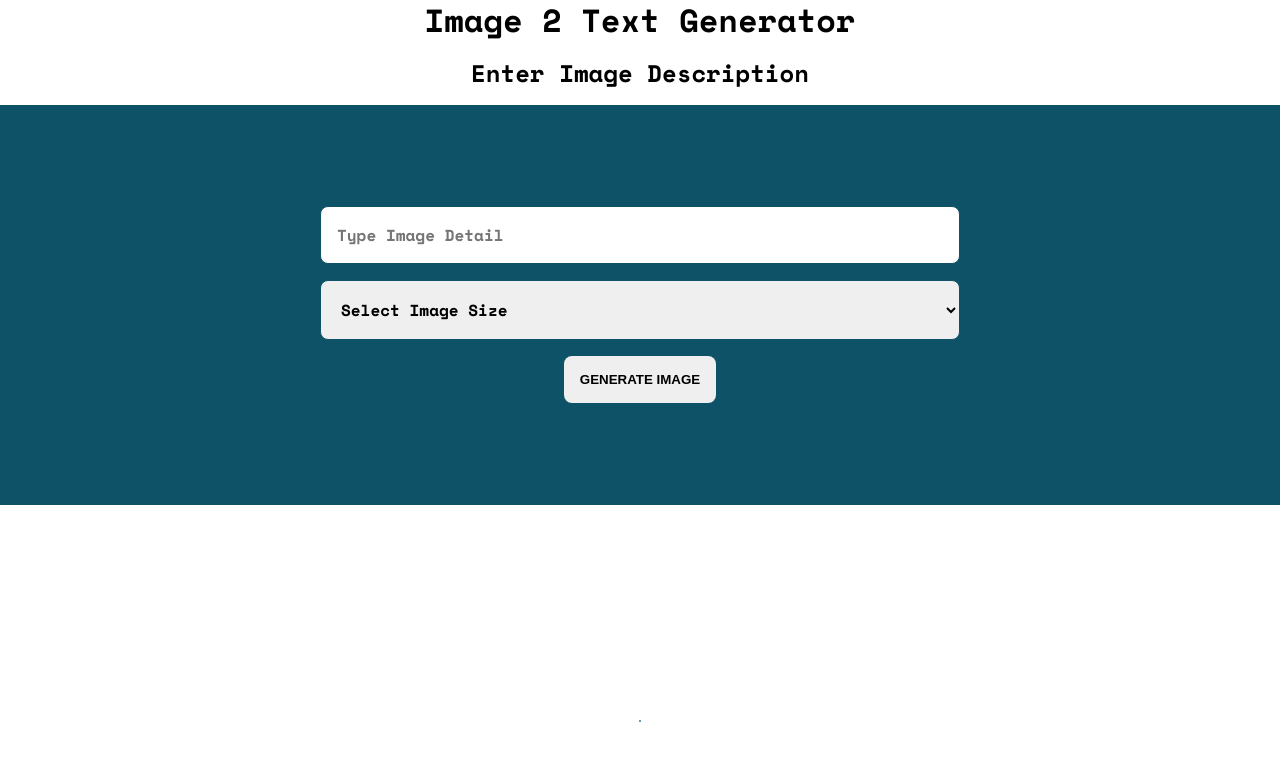
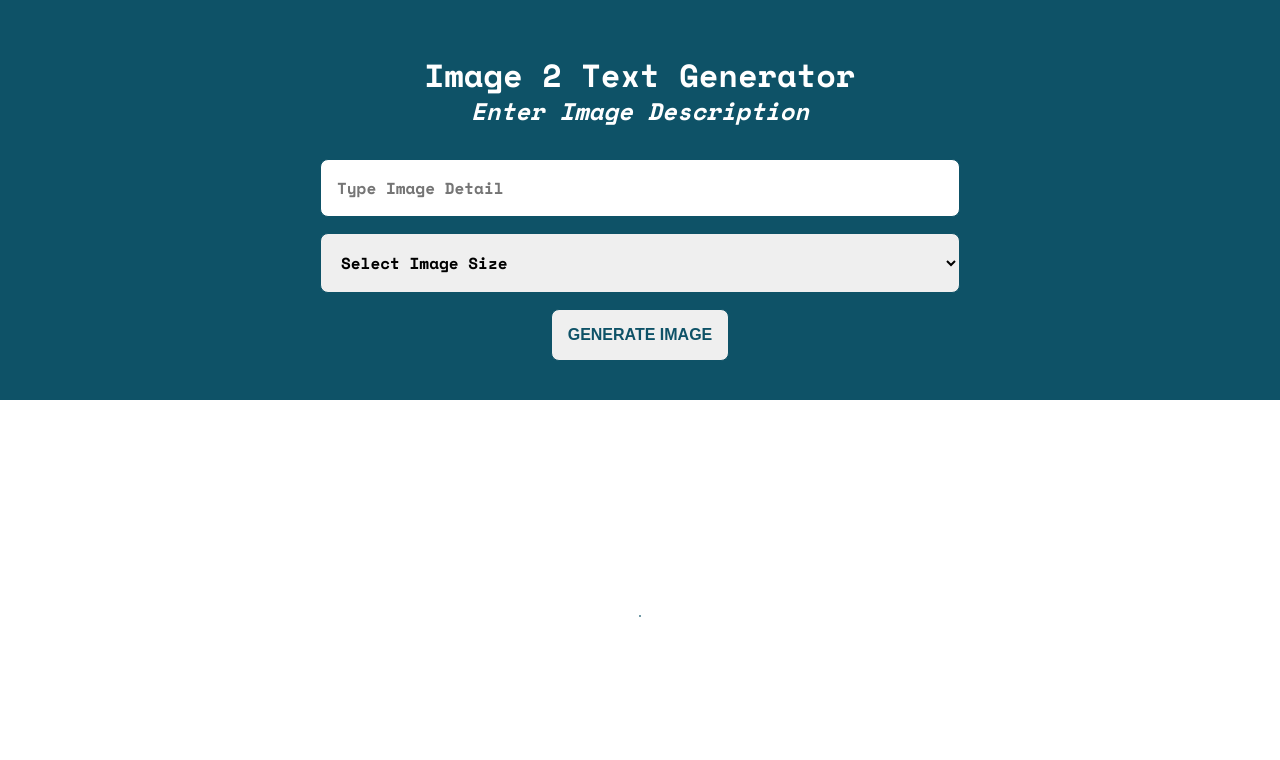
Before and after one commit to mcyandex/image-genertor-with-js, a React (Create React App) app: page / in a window 1280 px wide. Shown: the top 760 px of the page. Built offline with nearby package versions, Linux system fonts and the light colour scheme; no server answers.

Commit message:
docs: changed header details position

```diff
--- a/public/styles/css/style.css
+++ b/public/styles/css/style.css
@@ -93,9 +93,19 @@ textarea::placeholder {
   height: 50vh;
 }
 #imageGeneration form button {
+  font-size: 1rem;
+  color: #0e5267;
   padding: 1rem;
   border-radius: 0.5rem;
   font-weight: bolder;
+  border: 1px solid #0e5267;
+}
+#imageGeneration form .header {
+  background-color: #0e5267;
+  width: 100%;
+  text-align: center;
+  padding: 1rem;
+  color: #fff;
 }
 #imageGeneration .image--container {
   width: 100%;
--- a/public/styles/style.scss
+++ b/public/styles/style.scss
@@ -67,6 +67,7 @@ textarea{
 }
 
 button, input[type=submit]{
+
     @include mobile(){
         font-weight: 100;
         -webkit-border-radius:0;
@@ -86,9 +87,20 @@ button, input[type=submit]{
         height: 50vh;
 
         button{
+            font-size: 1rem;
+            color: $primary;
             padding: 1rem;
             border-radius: 0.5rem;
             font-weight: bolder;
+            border: 1px solid $primary;
+        }
+
+        .header{
+            background-color: $primary;
+            width: 100%;
+            text-align: center;
+            padding: 1rem;
+            color: $default;
         }
     }
 
@@ -103,4 +115,6 @@ button, input[type=submit]{
             border: 1px solid $primary;
         }
     }
+
+
 }
--- a/src/components/ImageGenerator.jsx
+++ b/src/components/ImageGenerator.jsx
@@ -60,9 +60,11 @@ export const ImageGenerator = () => {
 
   return (
     <div id='imageGeneration'>
-        <h1>Image 2 Text Generator</h1>
-        <h2>Enter Image Description</h2>
         <form id='controllers' onSubmit={generateImage}>
+            <div className='header'>
+                <h1>Image 2 Text Generator</h1>
+                <h2><i>Enter Image Description</i></h2>
+            </div>
             <input
             type="text"
             name='prompt'
```
Also changed, not shown: 1 other file (tests, documents, lock files or other folders).
